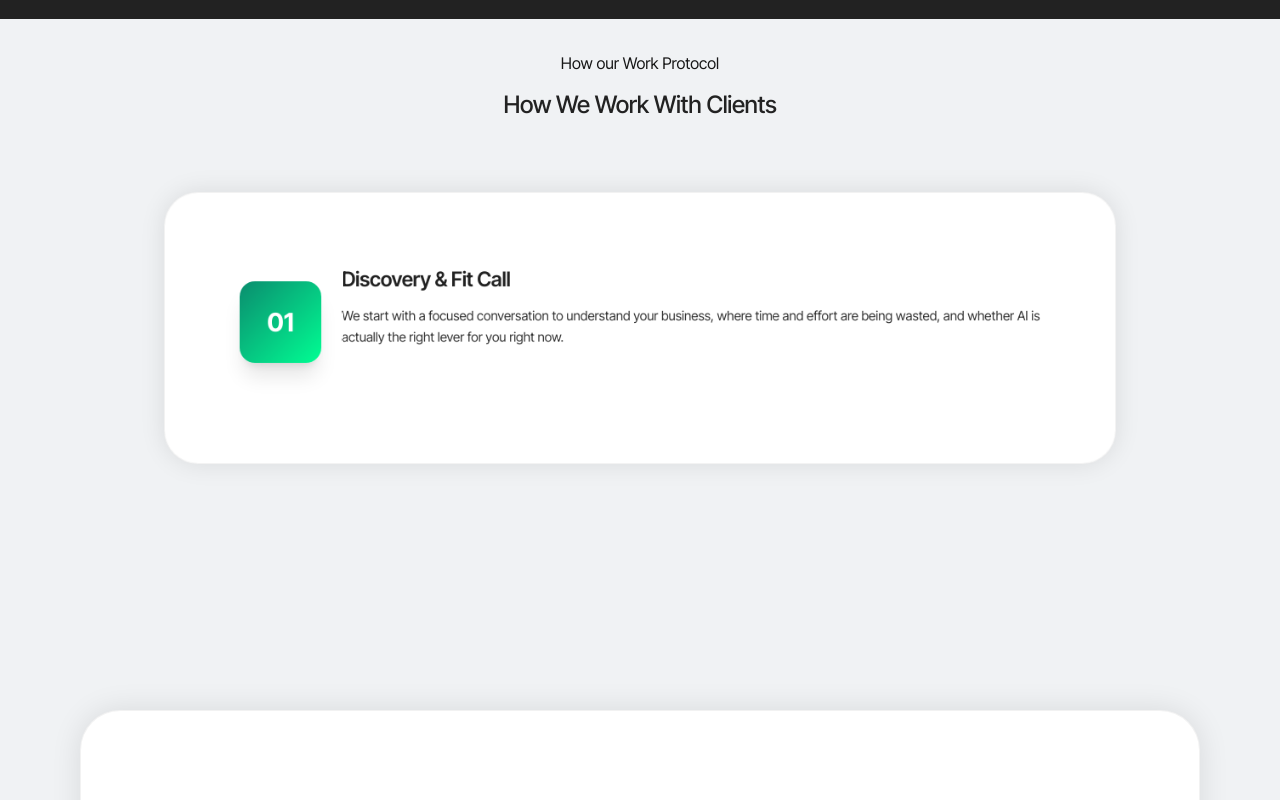
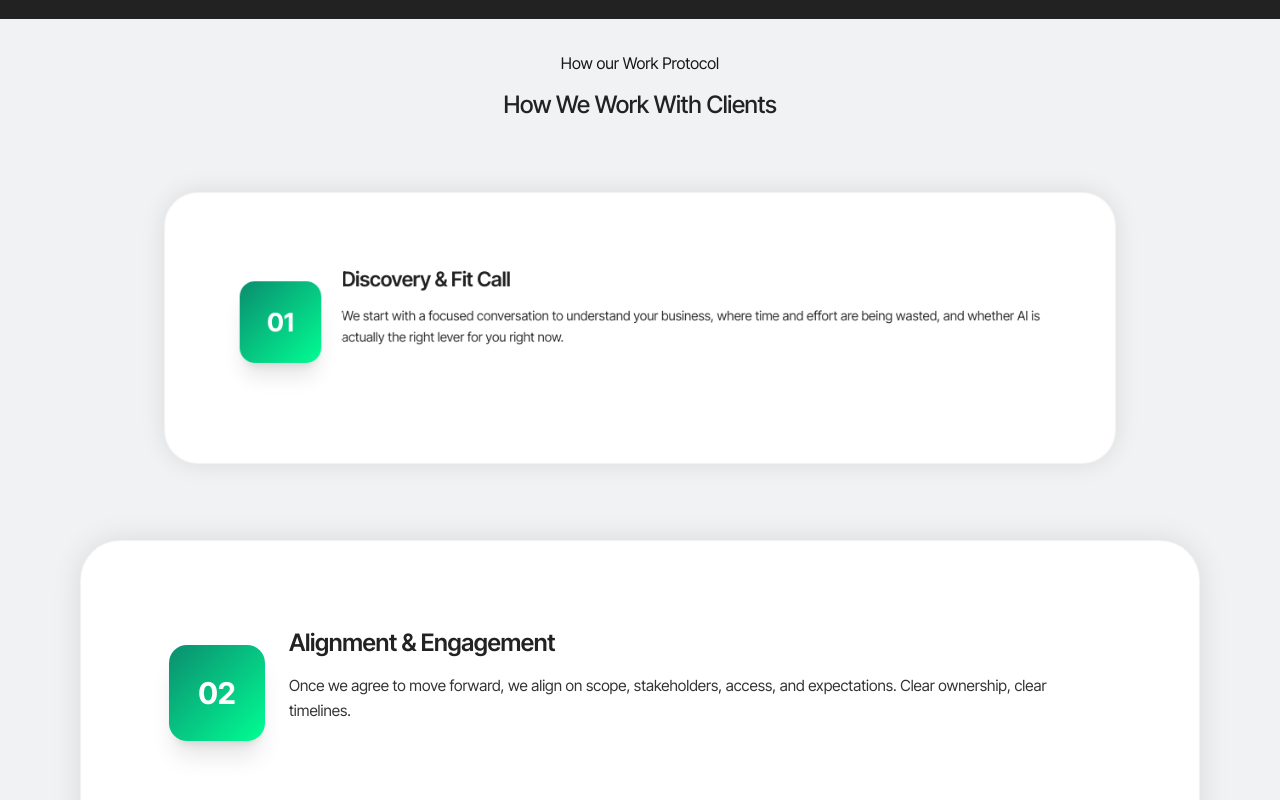
Before and after one commit to gaurav-pndy/aeontrix-latest, a Next.js app: page / in a window 1280 px wide. Shown: the part 4748-5548 px from the top of the page. Built offline with nearby package versions, Linux system fonts and the light colour scheme.

Commit message:
updated stack cards section

```diff
--- a/package.json
+++ b/package.json
@@ -15,6 +15,7 @@
     "embla-carousel-autoplay": "^8.6.0",
     "embla-carousel-react": "^8.6.0",
     "framer-motion": "^12.23.26",
+    "gsap": "^3.14.2",
     "lenis": "^1.3.17",
     "lucide-react": "^0.561.0",
     "motion": "^12.23.26",
--- a/src/components/Home/WorkProtocol.js
+++ b/src/components/Home/WorkProtocol.js
@@ -73,8 +73,8 @@ export default function WorkProtocol() {
         </div>
         {/* ScrollStack */}
         <ScrollStack
-          className="max-w-348 mx-auto"
-          itemDistance={200}
+          className=""
+          itemDistance={100}
           itemStackDistance={20}
           stackPosition="5%"
           baseScale={0.85}
@@ -83,7 +83,7 @@ export default function WorkProtocol() {
           {STEPS.map((step, index) => (
             <ScrollStackItem
               key={step.number}
-              itemClassName="bg-light border border-border/50 hover:border-green/80 shadow-[0_20px_60px_rgba(0,0,0,0.12)] hover:shadow-[0_35px_100px_rgba(10,142,110,0.2)] transition-all duration-300 group"
+              itemClassName="bg-light border border-border/50 hover:border-green/80 shadow-[0_20px_60px_rgba(0,0,0,0.12)] hover:shadow-[0_35px_100px_rgba(10,142,110,0.2)] transition-all duration-100 group"
             >
               <div className="flex items-start gap-6 h-full p-8 lg:p-10">
                 {/* Number badge */}
--- a/src/components/ui/ScrollStack.js
+++ b/src/components/ui/ScrollStack.js
@@ -28,6 +28,7 @@ const ScrollStack = ({
   const cardsRef = useRef([]);
   const lastTransformsRef = useRef(new Map());
   const isUpdatingRef = useRef(false);
+  const pinnedPositionsRef = useRef(new Map());
 
   const calculateProgress = useCallback((scrollTop, start, end) => {
     if (scrollTop < start) return 0;
@@ -134,10 +135,15 @@ const ScrollStack = ({
       let translateY = 0;
       const isPinned = scrollTop >= pinStart && scrollTop <= pinEnd;
 
-      if (isPinned) {
+      if (scrollTop < pinStart) {
+        // Card hasn't reached pin position yet - no translation
+        translateY = 0;
+      } else if (isPinned) {
+        // Card is pinned - follow scroll
         translateY =
           scrollTop - cardTop + stackPositionPx + itemStackDistance * i;
       } else if (scrollTop > pinEnd) {
+        // Card is past pin end - stay at final position
         translateY = pinEnd - cardTop + stackPositionPx + itemStackDistance * i;
       }
 
@@ -247,9 +253,9 @@ const ScrollStack = ({
     const transformsCache = lastTransformsRef.current;
 
     cards.forEach((card, i) => {
-      if (i < cards.length - 1) {
-        card.style.marginBottom = `${itemDistance}px`;
-      }
+      // if (i < cards.length - 1) {
+      //   card.style.marginBottom = `${itemDistance}px`;
+      // }
       card.style.willChange = "transform, filter";
       card.style.transformOrigin = "top center";
       card.style.backfaceVisibility = "hidden";
```
Also changed, not shown: 1 other file (tests, documents, lock files or other folders).
